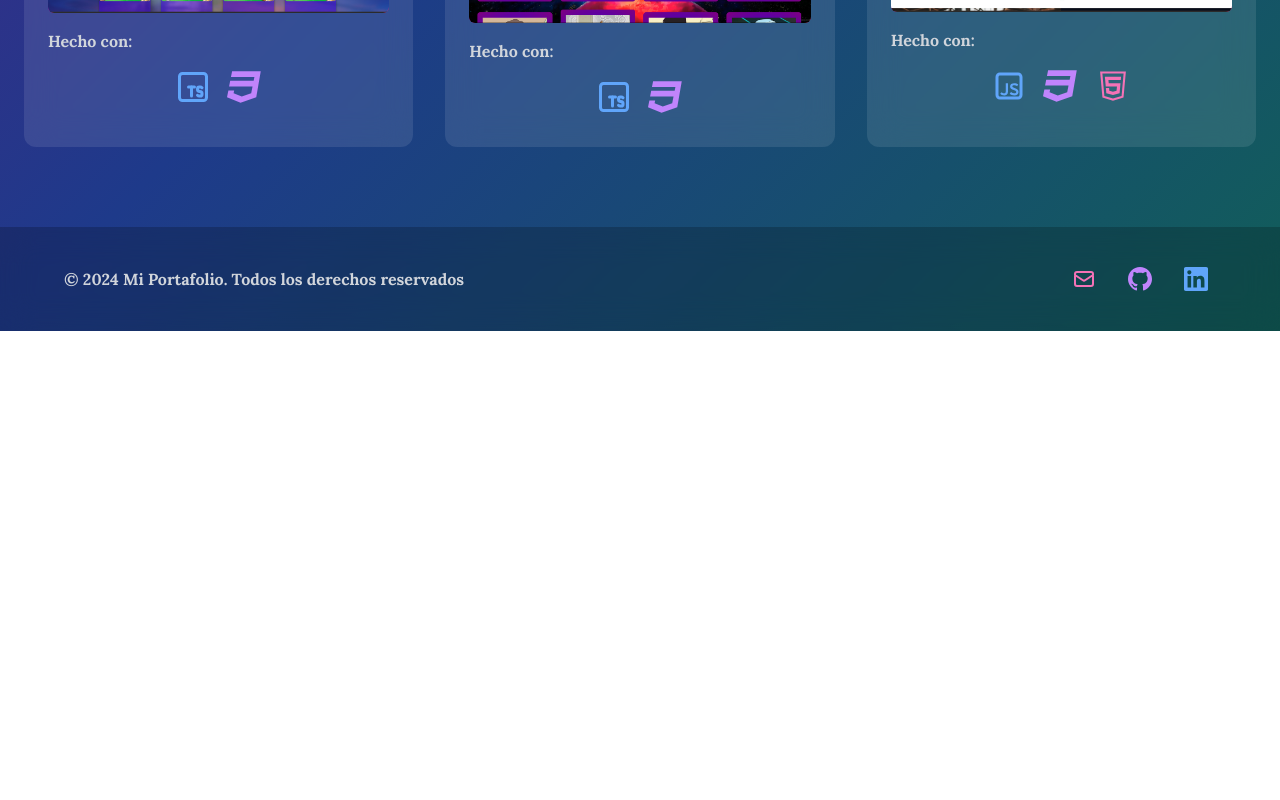
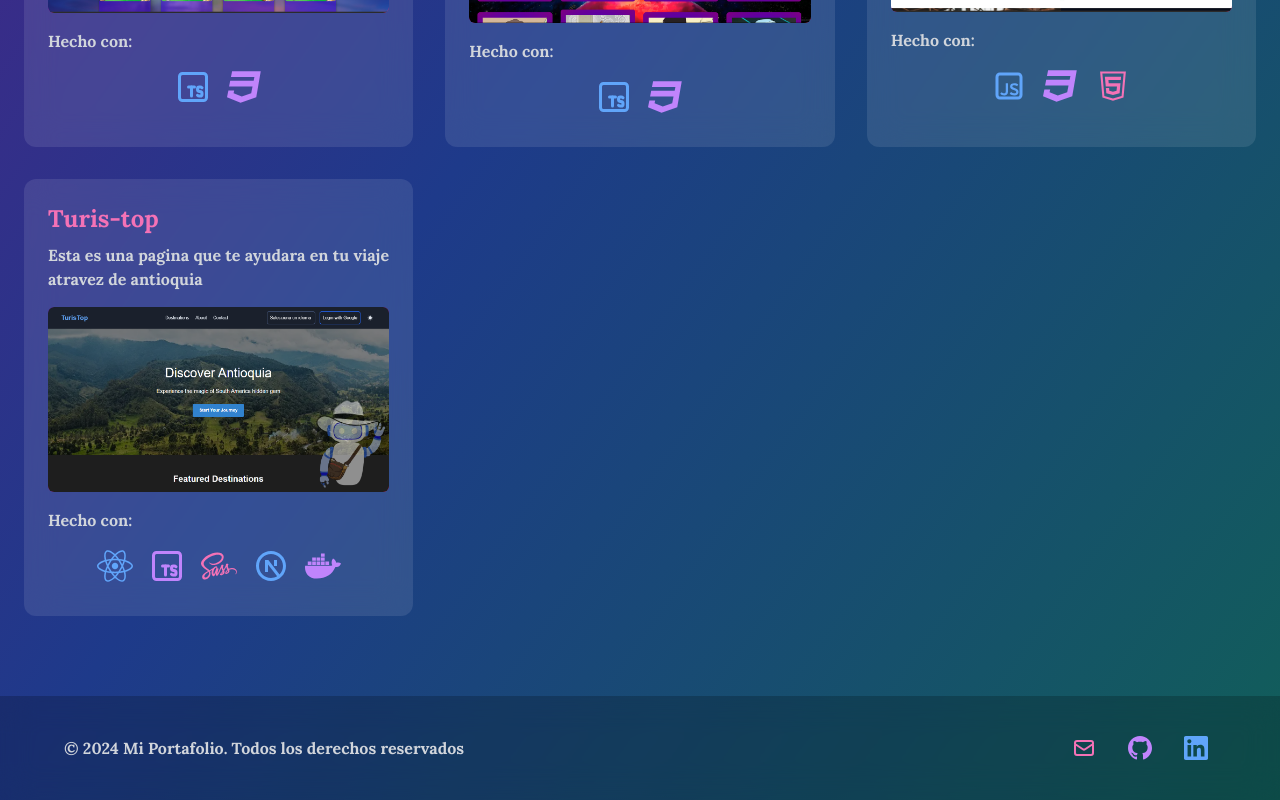
Before and after one commit to ErikUribeA/personal-portfolio, a Next.js app: page /projects in a window 1280 px wide. Shown: the part 974-1774 px from the top of the page. Before the commit the page ends 1305 px from the top, so only its background shows below. Built offline with nearby package versions, Linux system fonts and the light colour scheme; no server answers.

Commit message:
added a new project

```diff
--- a/language/en.json
+++ b/language/en.json
@@ -44,7 +44,12 @@
         "project6": {
             "title": "TriCasas",
             "description": "This is a website where you can hire services and showcase your work"
+        },
+        "project7": {
+            "title": "Turis-top",
+            "description": "This is a page that will help you in your travel through antioquia"
         }
+
     },
     "contact": {
         "title": "Contact",
--- a/language/es.json
+++ b/language/es.json
@@ -44,6 +44,10 @@
         "project6": {
             "title": "TriCasas",
             "description": "Esta es una página web donde puedes contratar servicios y mostrar tu trabajo"
+        },
+        "project7": {
+            "title": "Turis-top",
+            "description": "Esta es una pagina que te ayudara en tu viaje atravez de antioquia"
         }
     },
     "contact": {
--- a/src/app/(main)/projects/page.tsx
+++ b/src/app/(main)/projects/page.tsx
@@ -13,6 +13,7 @@ import { IconType } from 'react-icons/lib';
 import { RiNextjsLine } from "react-icons/ri";
 import { RiJavascriptLine } from "react-icons/ri";
 import { AiOutlineHtml5 } from "react-icons/ai";
+import { FaDocker } from "react-icons/fa";
 
 
 interface IconWithTooltipProps {
@@ -128,6 +129,22 @@ export default function Projects() {
                 <AiOutlineHtml5 key="react" className='inline-block text-4xl text-[#f472b6]' />
             ]
         },
+        {
+            id: 7,
+            title: translate('project7.title'),
+            description: translate('project7.description'),
+            img: '/images/project7.png',
+            linkGithub: 'https://github.com/ErikUribeA/turis-top',
+            linkWeb: 'https://turis-top.vercel.app',
+            icons: [
+                <FaReact key="react" className="inline-block text-4xl text-[#60a5fa]" />,
+                <TbBrandTypescript key="react" className='inline-block text-4xl text-[#c084fc]' />,
+                <FaSass key="react" className='inline-block text-4xl text-[#f472b6]' />,
+                <RiNextjsLine key="react" className='inline-block text-4xl text-[#60a5fa]' />,
+                <FaDocker  key="react" className='inline-block text-4xl text-[#c084fc]' />
+            ]
+        },
+
     ]
 
     return (
```
Also changed, not shown: public/images/project7.png (added).
